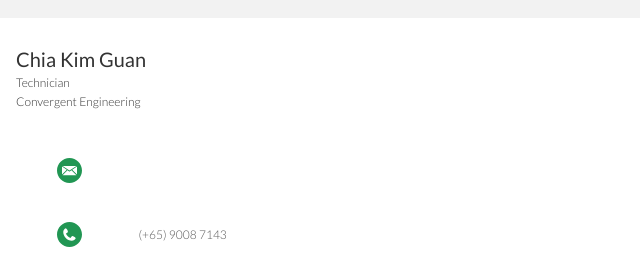
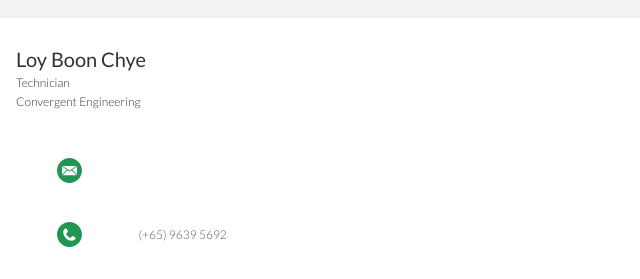
Before and after one commit to wingingful/boonchye-cepl, a plain HTML site: page index.html in a window 1280 px wide. Shown: the part 222-501 px from the top of the page, 0-640 px from the left. Drawn offline with Linux system fonts and the light colour scheme; a web font is replaced by a local one.

Commit message:
Update index.html

```diff
--- a/index.html
+++ b/index.html
@@ -25,7 +25,7 @@
 		<div class="container">
 			<div class="row name-title-company">
 				<div class="col is-6">
-					<p class="text-name">Chia Kim Guan</p>
+					<p class="text-name">Loy Boon Chye</p>
 					<p class="text-title-company">Technician</p>
 					<p class="text-title-company">Convergent Engineering</p>
 				</div>
@@ -55,14 +55,14 @@
 	</section>
 
 	<section class="bg-color-white secondary-info">
-		<a href="tel:+659008 7143">
+		<a href="tel:+65 9639 5692">
 			<div class="container">
 				<div class="row detail">
 					<div class="col">
 						<img src="assets/icon-phone.svg" alt="Phone Icon"">
 					</div>
 					<div class="col is-8">
-						<p class="text-detail">(+65) 9008 7143</p>
+						<p class="text-detail">(+65) 9639 5692</p>
 					</div>
 					<div class="col">
 						<img src="assets/right-arrow.svg" alt="Right Arrow" height="50%" width="40%">
```
